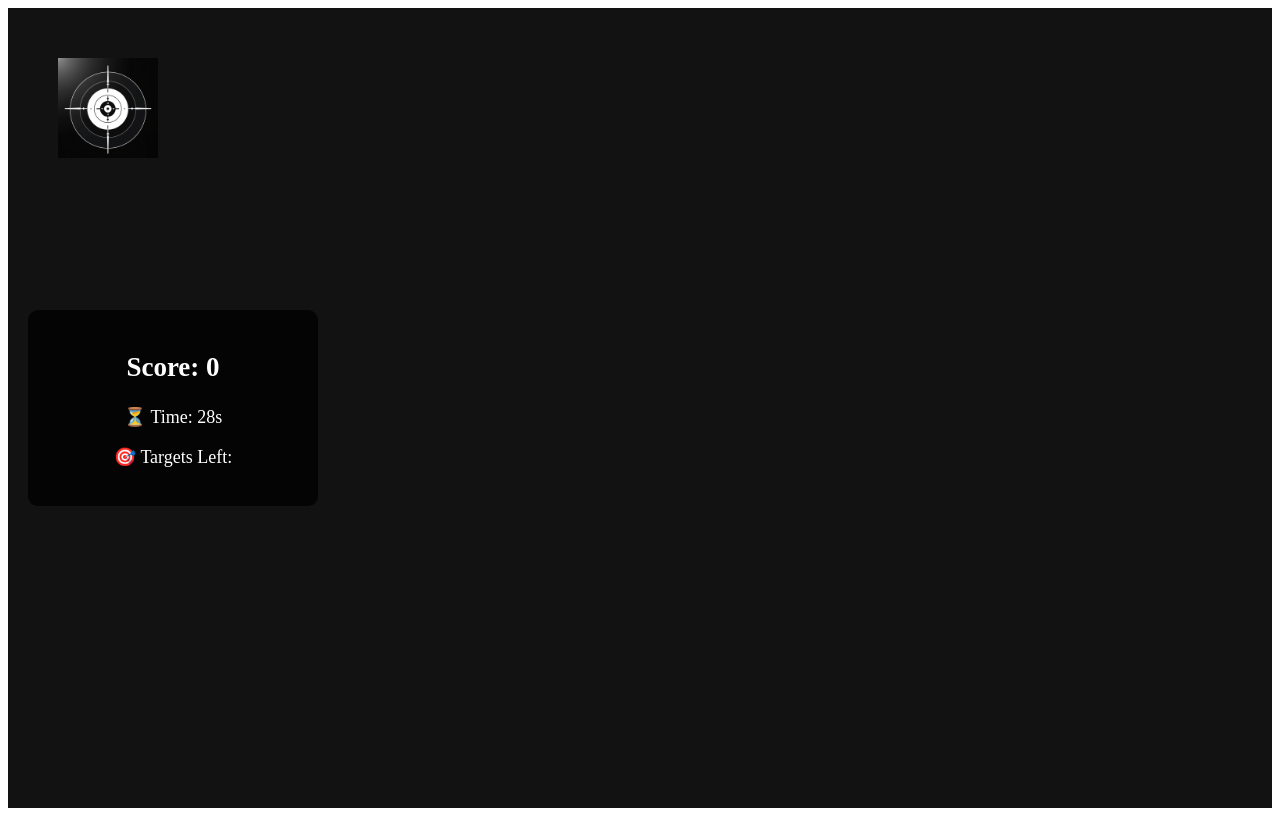
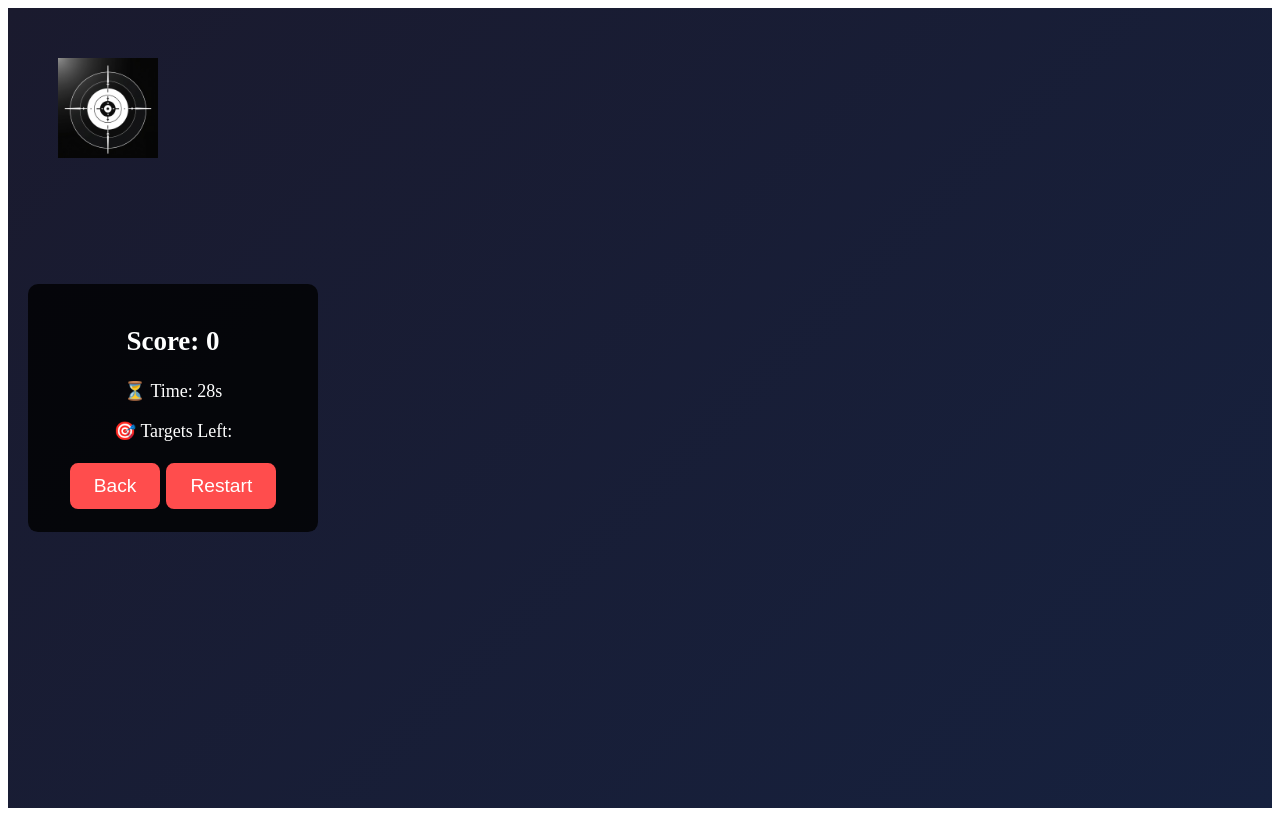
Before and after one commit to ZiglaCity/aim-trainer, a React (Vite) app: page / in a window 1280 px wide. Both pictures are taken after a click on the button "Start Game". Built offline with nearby package versions, Linux system fonts and the light colour scheme.

Commit message:
Updated UI

```diff
--- a/src/components/Score.jsx
+++ b/src/components/Score.jsx
@@ -4,6 +4,8 @@ export default function Score({ score, timeLeft, targetsLeft }) {
             <h1>Score: {score}</h1>
             <p>⏳ Time: {timeLeft}s</p>
             <p>🎯 Targets Left: {targetsLeft}</p>
+            <button>Back</button>
+            <button>Restart</button>
         </div>
     );
 }
--- a/src/styles/game.css
+++ b/src/styles/game.css
@@ -4,7 +4,7 @@
     align-items: center;
     height: 100vh;
     position: relative;
-    background: #121212;
+    background: linear-gradient(135deg, #1a1a2e, #16213e);
     overflow: hidden;
 }
 
--- a/src/styles/home.css
+++ b/src/styles/home.css
@@ -14,6 +14,7 @@ button {
     background: #ff4d4d;
     color: white;
     padding: 12px 24px;
+    margin: 3px;
     border: none;
     border-radius: 8px;
     font-size: 1.2rem;
```
